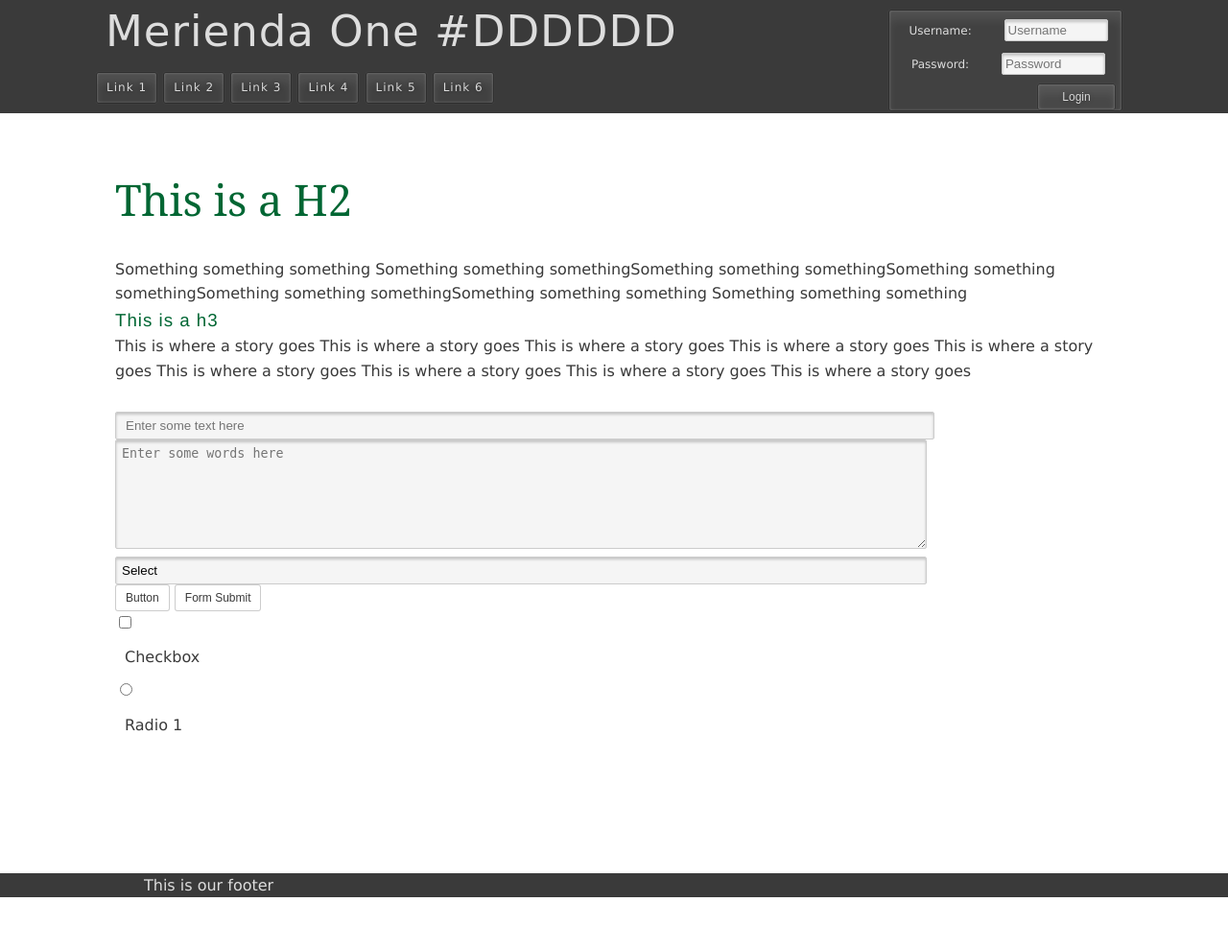
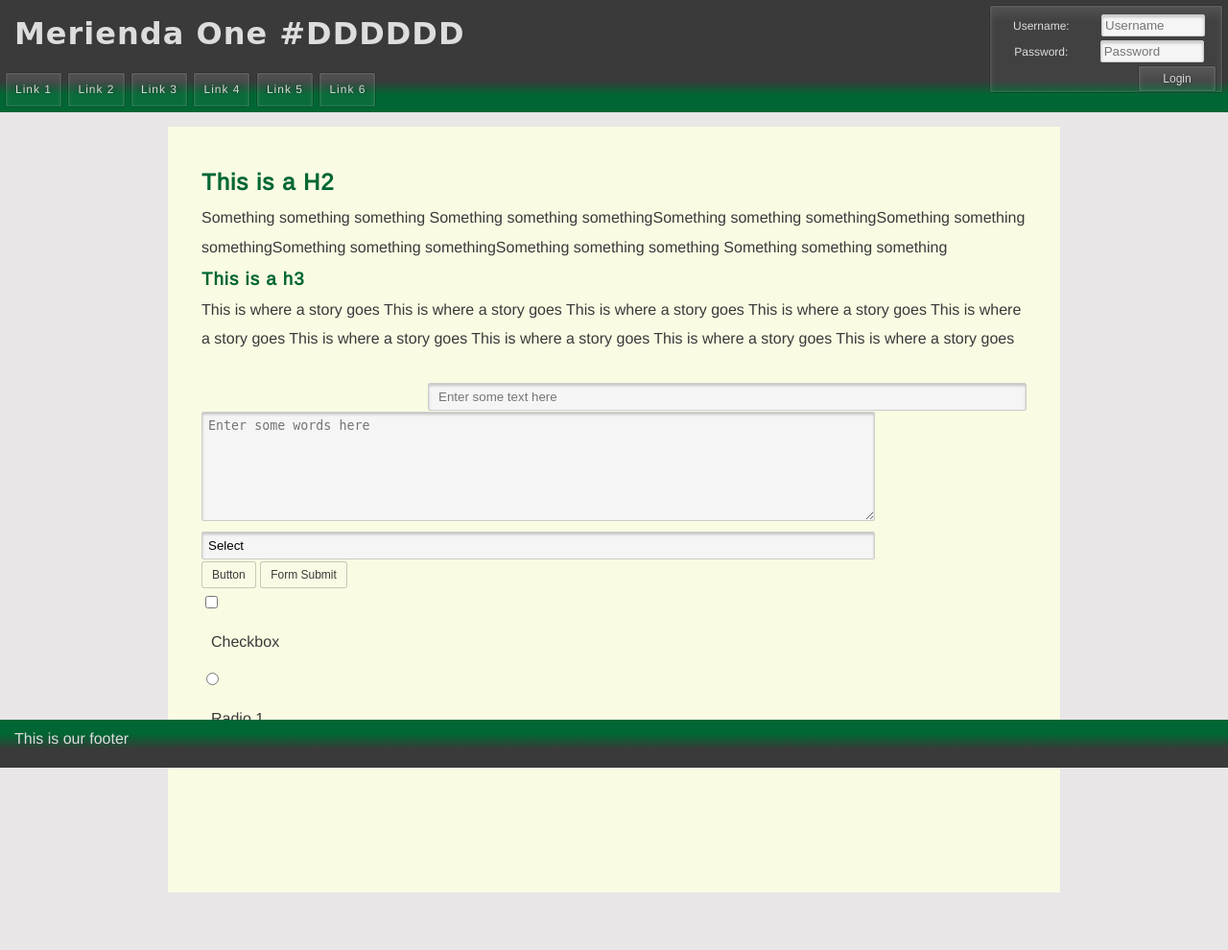
Before and after one commit to ncss-2013/ForkingStories, a Python web app: template templates/testhtml.html in a window 1280 px wide. Shown: the whole page at 96% size. Before the commit the page ends 935 px from the top, so only its background shows below. Run offline with Jinja, Linux system fonts and the light colour scheme; the template is opened without the code that fills it, so the values that code supplies are empty; some web fonts are replaced.

Commit message:
Merged and resolved conflict. Georgina & Suzi
git-svn-id: http://svn.ask.it.usyd.edu.au/ncss132@266 077c64fb-b2d2-0410-9397-d79fc6128392

```diff
--- a/static/css/stylesheet.css
+++ b/static/css/stylesheet.css
@@ -1,12 +1,14 @@
 /* basic elements */
+
 html {
 	margin: 0;
 	padding: 0;
 	}
 body {
-    font-family: "Lucida Grande","Lucida Sans Unicode","DejaVu Sans",Lucida,Arial,Helvetica,sans-serif;
-    line-height: 1.58889;
+	font-family: 'Arimo', sans-serif;
+	line-height: 1.88889;
 	color: #3A3A3A;
+	background: #E8E6E6;
 	margin: 0;
 	padding: 0;
 	}
@@ -14,23 +16,18 @@ p {
 	margin-top: 0;
 	text-align: justify;
 	}
-em {
-  line-height: 1.1em;
-  font-size: 1.1em;
-  padding-left: 10px;
-}
-h1, h2, h3, h4, h5, h6 {
-    font-weight: normal;
-    font-family: georgia, Arial, serif;
-}
-
-h1,h2 {
-    font-weight: normal;
-    font-size: 45px;
-    font-family: georgia, Arial, serif;
-    line-height: 45px;
+h1 {
+    margin-top: 0px;
+	font-family: 'Arimo', cursive;
+	letter-spacing: 1px;
+    margin-bottom: 0px;
+	color: #006633;
 	}
 h2 {
+    margin-top: 0px;
+	font-family: 'Arimo', sans-serif;
+	letter-spacing: 1px;
+    margin-bottom: 0px;
 	color: #006633;
 	}
 h3 {
@@ -40,21 +37,26 @@ h3 {
     margin-bottom: 0px;
 	color: #006633;
 	}
-table,
-td,
-th {
-    border: 1px solid #3a3a3a;
-    border-collapse: collapse;
+
+table, td, th {
+    border:1px solid #3a3a3a;
+    border-collapse:collapse;
     padding: 5px;
-    vertical-align: middle;
-    text-align: center;
+    vertical-align:middle;
+    text-align:center;
     }
-table { width: 95% }
+
+table {
+        width: 95%
+    }
 th {
     background-color: #3a3a3a;
-    color: #e8e6e6;
+    color:#e8e6e6;
     }
-tr:hover { background-color: #f4f6bf }
+tr:hover {
+    background-color: #f4f6bf;
+    }
+
 a:link {
 	text-decoration: underline;
 	color: #006633;
@@ -63,40 +65,58 @@ a:visited {
 	text-decoration: underline;
 	color: #018141;
 	}
-a:hover,
-a:active {
+a:hover, a:active {
 	text-decoration: none;
 	color: #018141;
 	}
+
 /* specific divs */
+
 #container {
-    min-height: 100%;
-    position: relative;
+    min-height:100%;
+    position:relative;
     }
+
 #header {
+	border: 0px solid green;
+    margin-top: 0px;
+	padding: 5px 5px 5px 15px;
 	background: #3a3a3a;
-    margin: 0 auto;
-    padding: 10px 110px;
     }
-#header h1 {
+
+#header h1{
     font-family: 'Merienda One', cursive;
 	letter-spacing: 1px;
 	margin-bottom: 0;
     margin-top: 0;
 	color: #DDDDDD;
-    padding-top: 0;
+    padding-top: 0px;
     }
 #nav {
+	border: 0px solid black;
+	padding: 5px;
     letter-spacing: 1px;
 	margin-bottom: 0;
     color: #DDDDDD;
-    background: #3a3a3a;
-    margin: 0 auto;
-    padding: 10px 100px;
+	background-image: linear-gradient(bottom, rgb(0,102,51) 39%, rgb(58,58,58) 70%, rgb(58,58,58) 85%);
+	background-image: -o-linear-gradient(bottom, rgb(0,102,51) 39%, rgb(58,58,58) 70%, rgb(58,58,58) 85%);
+	background-image: -moz-linear-gradient(bottom, rgb(0,102,51) 39%, rgb(58,58,58) 70%, rgb(58,58,58) 85%);
+	background-image: -webkit-linear-gradient(bottom, rgb(0,102,51) 39%, rgb(58,58,58) 70%, rgb(58,58,58) 85%);
+	background-image: -ms-linear-gradient(bottom, rgb(0,102,51) 39%, rgb(58,58,58) 70%, rgb(58,58,58) 85%);
+
+	background-image: -webkit-gradient(
+		linear,
+		left bottom,
+		left top,
+		color-stop(0.39, rgb(0,102,51)),
+		color-stop(0.7, rgb(58,58,58)),
+		color-stop(0.85, rgb(58,58,58))
+        );
     }
+
 #nav  a,
 .loginbox a,
-.loginbox input[type="submit"] {
+.loginbox input[type="submit"]{
 	border: 1px solid rgba(0,0,0,0.2);
 	box-sizing: content-box !important;
 	color: #DDDDDD;
@@ -109,79 +129,116 @@ a:active {
 	font-size: 12px;
 	white-space: normal;
 	outline: none;
+
 	/* Transition */
 	-moz-transition: all 200ms ease 0ms !important;
 	-o-transition: all 200ms ease 0ms !important;
 	-webkit-transition: all 200ms ease 0ms !important;
+
 	/* Background Color */
 	background: none repeat scroll 0 0 rgba(255,255,255,0.04);
+
 	/* Border Rounding */
 	border-radius: 3px;
 	-moz-border-radius: 3px;
 	-webkit-border-radius: 3px;
+
 	/* Background Clipping */
 	-moz-background-clip: padding;
 	-webkit-background-clip: padding;
 	background-clip: padding-box;
+
 	/* Shadow */
 	box-shadow: 0 0 3px rgba(255,255,255,0.25) inset, 0 0 1px rgba(255,255,255,0.2), 0 10px 10px rgba(255,255,255,0.08) inset;
 	-moz-box-shadow: 0 0 3px rgba(255,255,255,0.25) inset, 0 0 1px rgba(255,255,255,0.2), 0 10px 10px rgba(255,255,255,0.08) inset;
 	-webkit-box-shadow: 0 0 3px rgba(255,255,255,0.25) inset, 0 0 1px rgba(255,255,255,0.2), 0 10x 10px rgba(255,255,255,0.08) inset;
 	box-shadow: 0 0 3px rgba(255,255,255,0.25) inset, 0 0 1px rgba(255,255,255,0.2), 0 10px 10px rgba(255,255,255,0.08) inset;
     }
-.loginbox input[type="submit"] { width: 60px }
-#nav a:hover,
-.loginbox a, .loginbox input[type="submit"]:hover {
+.loginbox input[type="submit"] {
+    width: 60px;
+    }
+
+#nav  a:hover,
+.loginbox a{
 	color: #DDDDDD;
 	text-shadow: 0 0 5px rgba(0,0,0,0.2), 0 0 1px rgba(0,0,0,0.4);
+
 	/* Shadow */
 	box-shadow: 0 0 5px rgba(255,255,255,0.45) inset, 0 0 1px rgba(255,255,255,0.2), 0 10px 10px rgba(255,255,255,0.08) inset;
 	-moz-box-shadow: 0 0 5px rgba(255,255,255,0.45) inset, 0 0 1px rgba(255,255,255,0.2), 0 10px 10px rgba(255,255,255,0.08) inset;
 	-webkit-box-shadow: 0 0 5px rgba(255,255,255,0.45) inset, 0 0 1px rgba(255,255,255,0.2), 0 10px 10px rgba(255,255,255,0.08) inset;
     }
+
 #nav  a:active,
 .loginbox a {
 	color: #eee;
+
 	/* Shadow */
 	box-shadow: 0 0 5px rgba(255,255,255,0.1) inset, 0 0 1px rgba(255,255,255,0.2), 0 0 4px rgba(0,0,0,0.4) inset, 0 10px 10px rgba(255,255,255,0.08) inset;
 	-moz-box-shadow: 0 0 5px rgba(255,255,255,0.1) inset, 0 0 1px rgba(255,255,255,0.2), 0 0 4px rgba(0,0,0,0.4) inset, 0 10px 10px rgba(255,255,255,0.08) inset;
 	-webkit-box-shadow: 0 0 5px rgba(255,255,255,0.1) inset, 0 0 1px rgba(255,255,255,0.2), 0 0 4px rgba(0,0,0,0.4) inset, 0 10px 10px rgba(255,255,255,0.08) inset;
     }
+
 #main {
-    min-height: 350px;
-    margin: 0 auto;
-    padding: 10px 100px;
-    /* background: #FAFBE3; */
+    min-height:350px;
+	margin: 15px auto 60px;
+	padding: 15px 15px 15px 15px;
+    background: #FAFBE3;
+    overflow: auto;
+    width:900px;
     }
+
 .main-single {
 	overflow: hidden;
+    width:870px;
     padding: 5px 5px;
     }
-.main-left {
+
+.main-left  {
 	overflow: hidden;
-    float: left;
-    /* width: 570px; */
-    padding: 5px 300px 5px 5px;
+    float:left;
+    width:570px;
+    padding: 5px 5px;
     }
+
 .main-right {
     overflow: hidden;
-    position: absolute;
-    right: 10px;
-    width: 300px;
+    float:right;
+    width:300px;
     padding: 5px 5px;
-    display: block;
     }
+
 #story-text {
 	margin: 10px 10px 10px 10px;
 	padding: 10px 10px 10px 10px;
     background: 99ffaa;
     }
+
 #footer {
-    padding: 0 150px 0px 150px;
+    padding: 5px 15px 5px 15px;
 	clear: both;
     color: #DDDDDD;
-    background: #3a3a3a;
+    position: fixed;
+    bottom: 0px;
+    left: 0px;
+    right: 0px;
+    height: 40px;
+	background-image: linear-gradient(bottom, rgb(58,58,58) 39%, rgb(0,102,51) 70%, rgb(0,102,51) 85%);
+	background-image: -o-linear-gradient(bottom, rgb(58,58,58) 39%, rgb(0,102,51) 70%, rgb(0,102,51) 85%);
+	background-image: -moz-linear-gradient(bottom, rgb(58,58,58) 39%, rgb(0,102,51) 70%, rgb(0,102,51) 85%);
+	background-image: -webkit-linear-gradient(bottom, rgb(58,58,58) 39%, rgb(0,102,51) 70%, rgb(0,102,51) 85%);
+	background-image: -ms-linear-gradient(bottom, rgb(58,58,58) 39%, rgb(0,102,51) 70%, rgb(0,102,51) 85%);
+
+	background-image: -webkit-gradient(
+		linear,
+		left bottom,
+		left top,
+		color-stop(0.39, rgb(58,58,58)),
+		color-stop(0.7, rgb(0,102,51)),
+		color-stop(0.85, rgb(0,102,51))
+	);
     }
+
 .loginbox {
 	border: 1px solid rgba(0,0,0,0.2);
 	box-sizing: content-box !important;
@@ -194,28 +251,36 @@ a:active {
 	white-space: normal;
 	outline: none;
     width: 230px;
+
 	/* Transition */
 	-moz-transition: all 200ms ease 0ms !important;
 	-o-transition: all 200ms ease 0ms !important;
 	-webkit-transition: all 200ms ease 0ms !important;
+
 	/* Background Color */
 	background: none repeat scroll 0 0 rgba(255,255,255,0.04);
+
 	/* Border Rounding */
 	border-radius: 3px;
 	-moz-border-radius: 3px;
 	-webkit-border-radius: 3px;
+
 	/* Background Clipping */
 	-moz-background-clip: padding;
 	-webkit-background-clip: padding;
 	background-clip: padding-box;
+
 	/* Shadow */
 	box-shadow: 0 0 3px rgba(255,255,255,0.25) inset, 0 0 1px rgba(255,255,255,0.2), 0 10px 10px rgba(255,255,255,0.08) inset;
 	-moz-box-shadow: 0 0 3px rgba(255,255,255,0.25) inset, 0 0 1px rgba(255,255,255,0.2), 0 10px 10px rgba(255,255,255,0.08) inset;
 	-webkit-box-shadow: 0 0 3px rgba(255,255,255,0.25) inset, 0 0 1px rgba(255,255,255,0.2), 0 10x 10px rgba(255,255,255,0.08) inset;
 	box-shadow: 0 0 3px rgba(255,255,255,0.25) inset, 0 0 1px rgba(255,255,255,0.2), 0 10px 10px rgba(255,255,255,0.08) inset;
+
 	float: right;
+
     position: relative;
     }
+
 #username-inputbox {
    	box-shadow: none;
 	-moz-box-shadow: none;
@@ -225,16 +290,21 @@ a:active {
     background: none;
     text-decoration: underline;
     }
-.loginbox input { color: #000 }
+
+.loginbox input {
+  color: #000;
+}
+
 .loginbox label {
-    display: inline-block;
+    display: block;
 	overflow: auto;
 	width: 100%;
     margin: 3px;
     }
+
 .loginbox label input {
     float: none;
-    width: 100px;
+    width:100px;
     margin-left: 30px;
     border-radius: 2px;
     border: solid 1px #ccc;
@@ -242,64 +312,96 @@ a:active {
     background-color: #f5f5f5;
     /* box-shadow: inset 0 2px 3px rgba(0,0,0,0.2); */
     }
+
 .loginbox img {
-    float: left;
+    float:left;
     margin-right: 10px;
     }
-.loginbox p { text-align: right }
-.error-message { border: 0px solid red }
+
+.loginbox p {
+    text-align: right;
+    }
+
+.error-message {
+    border: 0px solid red;
+    }
+
 .authorname {
     color: #dad5d5;
     font-style: italic;
     }
-.authorname:hover { color: #3A3A3A }
+
+.authorname:hover {
+    color: #3A3A3A;
+    }
+
+.main-left  {
+	overflow: hidden;
+    float:left;
+    width:570px;
+    padding: 5px 5px;
+}
+
 .main-right {
     overflow: hidden;
-    float: right;
-    width: 300px;
+    float:right;
+    width:300px;
     padding: 5px 5px;
 }
-label {
-    width: 560px;
-    display: block;
+
+label{
+    width:560px;
+    display:block;
     margin: 10px;
     }
+
 /* form elements - text entry */
 input[type="text"],
 input[type="password"],
 input[type="email"],
 input[type="date"],
-input[type="search"] {
-    width: 80%;
+input[type="search"]
+    {
+    float:right;
+    clear:both;
+    width: 70%;
     border-radius: 2px;
     border: solid 1px #ccc;
 	padding: 6px 10px;
     background-color: #f5f5f5;
     box-shadow: inset 0 2px 3px rgba(0,0,0,0.2);
+    vertical-align: right;
     }
-input[type="select"] {
+
+input[type="select"]{
     width: 80%;
-    border-radius: 2px;
+    border-radius:2px;
     border: solid 1px #ccc;
 	padding: 6px 6px;
     background-color: #f5f5f5;
     box-shadow: inset 0 2px 3px rgba(0,0,0,0.2);
     }
+
 textarea {
     width: 80%;
     min-height: 100px;
-    border-radius: 2px;
+    border-radius:2px;
     border: solid 1px #ccc;
 	padding: 6px 6px;
     background-color: #f5f5f5;
     box-shadow: inset 0 2px 3px rgba(0,0,0,0.2);
     }
-input[type="radio"],
-input[type="checkbox"] { }
+
+input[type="radio"],input[type="checkbox"] {
+
+    }
+
+
 input[type="button"],
 input[type="reset"],
 input[type="submit"],
-button {
+button
+ {
 	border: 1px solid rgba(0,0,0,0.2);
 	box-sizing: content-box !important;
 	color: #3A3A3A;
@@ -311,50 +413,69 @@ button {
 	font-size: 12px;
 	white-space: normal;
 	outline: none;
+
 	/* Transition */
 	-moz-transition: all 200ms ease 0ms !important;
 	-o-transition: all 200ms ease 0ms !important;
 	-webkit-transition: all 200ms ease 0ms !important;
+
 	/* Background Color */
 	background: none repeat scroll 0 0 rgba(255,255,255,0.04);
+
 	/* Border Rounding */
 	border-radius: 3px;
 	-moz-border-radius: 3px;
 	-webkit-border-radius: 3px;
+
 	/* Background Clipping */
 	-moz-background-clip: padding;
 	-webkit-background-clip: padding;
 	background-clip: padding-box;
+
 	/* Shadow */
 	box-shadow: 0 0 3px rgba(255,255,255,0.25) inset, 0 0 1px rgba(255,255,255,0.2), 0 10px 10px rgba(255,255,255,0.08) inset;
 	-moz-box-shadow: 0 0 3px rgba(255,255,255,0.25) inset, 0 0 1px rgba(255,255,255,0.2), 0 10px 10px rgba(255,255,255,0.08) inset;
 	-webkit-box-shadow: 0 0 3px rgba(255,255,255,0.25) inset, 0 0 1px rgba(255,255,255,0.2), 0 10x 10px rgba(255,255,255,0.08) inset;
 	box-shadow: 0 0 3px rgba(255,255,255,0.25) inset, 0 0 1px rgba(255,255,255,0.2), 0 10px 10px rgba(255,255,255,0.08) inset;
     }
+
+
 input[type="button"]:hover,
 input[type="reset"]:hover,
 input[type="submit"]:hover,
-button:hover {
+button:hover
+ {
 	color: #3A3A3A;
 	text-shadow: 0 0 5px rgba(0,0,0,0.2), 0 0 1px rgba(0,0,0,0.4);
+
 	/* Shadow */
 	box-shadow: 0 0 5px rgba(255,255,255,0.45) inset, 0 0 1px rgba(255,255,255,0.2), 0 10px 10px rgba(255,255,255,0.08) inset;
 	-moz-box-shadow: 0 0 5px rgba(255,255,255,0.45) inset, 0 0 1px rgba(255,255,255,0.2), 0 10px 10px rgba(255,255,255,0.08) inset;
 	-webkit-box-shadow: 0 0 5px rgba(255,255,255,0.45) inset, 0 0 1px rgba(255,255,255,0.2), 0 10px 10px rgba(255,255,255,0.08) inset;
     }
+
+
 input[type="button"]:active,
 input[type="reset"]:active,
 input[type="submit"]:active,
-button:active {
+button:active
+ {
 	color: #3a3A3A;
+
 	/* Shadow */
 	box-shadow: 0 0 5px rgba(255,255,255,0.1) inset, 0 0 1px rgba(255,255,255,0.2), 0 0 4px rgba(0,0,0,0.4) inset, 0 10px 10px rgba(255,255,255,0.08) inset;
 	-moz-box-shadow: 0 0 5px rgba(255,255,255,0.1) inset, 0 0 1px rgba(255,255,255,0.2), 0 0 4px rgba(0,0,0,0.4) inset, 0 10px 10px rgba(255,255,255,0.08) inset;
 	-webkit-box-shadow: 0 0 5px rgba(255,255,255,0.1) inset, 0 0 1px rgba(255,255,255,0.2), 0 0 4px rgba(0,0,0,0.4) inset, 0 10px 10px rgba(255,255,255,0.08) inset;
     }
+
 /* Javascript responsiveness styles*/
-.invalid-input { border-color: red !important }
-.valid-input { border-color: green !important }
+.invalid-input {
+    border-color: red !important;
+    }
+.valid-input {
+    border-color: green !important;
+    }
+
 /* tooltip css
    TODO: delete old tooltip stuff */
 .tooltip {
@@ -364,41 +485,52 @@ button:active {
     background-color: whitesmoke;
     padding: 29px;
     }
+
+
 /* spelling suggestions */
-.spelling { width: 560px }
-.spelling dt,
-.spelling dd { display: inline-block }
+.spelling {
+    width: 560px;
+    }
+
+.spelling dt, .spelling dd {
+    display: inline-block;
+    }
+
 .spelling dt {
     width: 100px;
     font-weight: bold;
     }
+
 .spelling dd {
     width: 450px;
     -webkit-margin-start: 0px;
     }
-.spelling dd a { margin-right: 10px }
 
-.error_slidedown {
-        color: #7C7373;
-        border: 2px solid #727272;
+.spelling dd a {
+    margin-right: 10px;
+    }
+
+.error_slidedown{
+  color: red;
+  border: 2px solid #ff0300;
   cursor: help;
   -webkit-animation: notice 2s infinite alternate;
     }
 
-@-webkit-keyframes notice /* Safari and Chrome */ {
-	from { background: transparent }
+@-webkit-keyframes notice /* Safari and Chrome */
+{
+    from {background: transparent;}
     to {
-	    background: #303030;
-	    box-shadow: 0 0 200px #303030;
+      background: #990200;
+      box-shadow: 0 0 200px #ff0300;
      }
     }
+
 
 /* Support for displaying story trees. */
 .story_group {
 	display: inline-block;
-	padding: 2px;
-	line-height: 0px;
-	margin: 0px;
+	padding: 6px;
 	vertical-align: top;
 	white-space: nowrap;
 }
@@ -406,25 +538,14 @@ button:active {
 	text-align: center;
 	border-bottom: solid thin rgba(100,100,100,0.5);
 	border-left: solid thin rgba(100,100,100,0.3);
-	padding: 0px;
-	margin: 0px;
-	line-height: 0px;
+	max-width: 500px;
+	padding: 5px;
 	white-space: normal;
 }
 .story_text {
 	background: rgba(100,100,100,0.1);
 	border: solid thin rgba(100,100,100,0.1);
-	padding: 4px;
-	font-size: 14px;
-	line-height: 24px;
-	max-width: 300px;
-	margin: 5px;
+	padding: 14px;
 	text-align: center;
 	display: inline-block;
-	-webkit-transition: background 0.6s, border 1s, -webkit-transform 0.5s;
 }
-.story_text_selected {
-	background: rgba(100,150,100,0.4);
-	border: solid thin rgba(100,100,100,0.4);
-	-webkit-transform: scale(1.1,1.1);
-}
```
Lines whose indentation alone changed are shown as unchanged.
